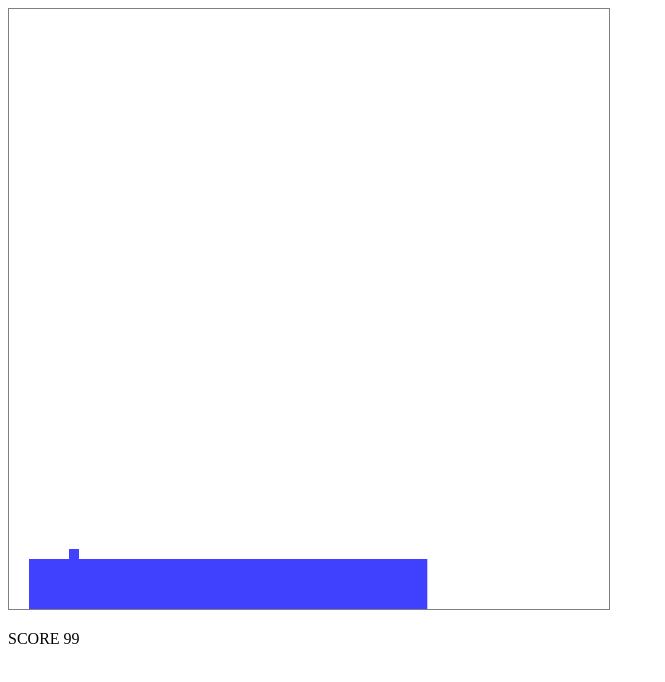
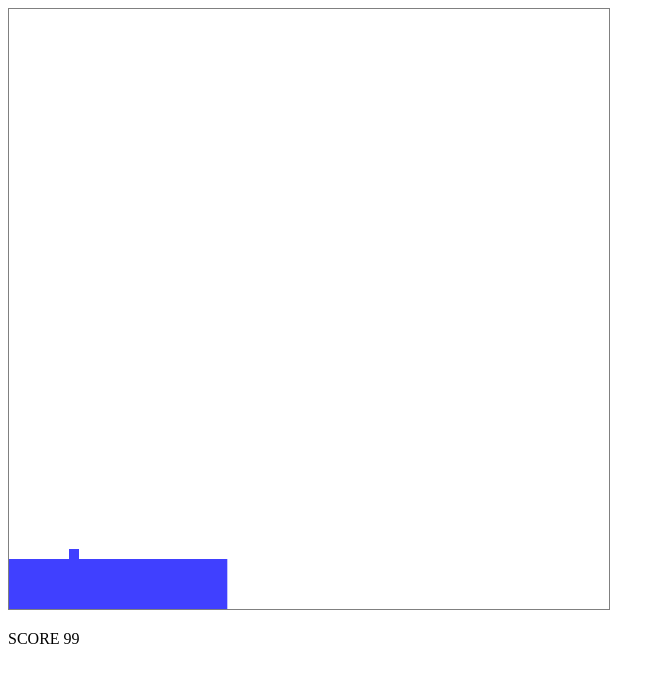
Before and after one commit to OS9/2018SpringCamp, a plain HTML site: page loop.html in a window 1280 px wide. Shown: the whole page, without its empty margins (0-665 px from the left). Drawn offline with Linux system fonts and the light colour scheme.

Commit message:
hantei追加

```diff
--- a/js/main.js
+++ b/js/main.js
@@ -46,11 +46,12 @@ window.onload = function() {
     info = document.getElementById('info');
 
     //ランダム地形を配列に保存
-    var rndLnd = [20];
-    for (let i = 0; i < rndLnd.length; i++) {
-        var drwRnd = (Math.random()*1) + 3;
-        rndLnd[i] = drwRnd;
-    }
+    var drwRnd = (Math.random()*1) + 3;
+    // var rndLnd = [20];
+    // for (let i = 0; i < rndLnd.length; i++) {
+    //     var drwRnd = (Math.random()*1) + 3;
+    //     rndLnd[i] = drwRnd;
+    // }
 
 
     var timer = setInterval(function() {
@@ -63,10 +64,11 @@ window.onload = function() {
         //経過時間と開始判定
         if(start == true){
             //ステージ
-            updateStage(rndLnd);
+            // updateStage(rndLnd);
+            updateStage(drwRnd);
             do{
                 switch(true){
-                    case (x > 0 && x < 600 && y > 0):
+                    case (x > 0 && x < 600 && y < 600 && y > 0):
                         counter++
                         message = counter;
                         break;
@@ -90,7 +92,7 @@ window.onload = function() {
                         break;
                 }
                 //ジャンプ
-                jump();
+                jump(drwRnd);
             }while(i>0);
         }
 
@@ -146,7 +148,7 @@ function drawRoad(drw_nmb) {
 }
 
 function nextRoad(drw_nmb) {
-    let drwRd = stage_now_x+100*(drw_nmb-1);
+    let drwRd = stage_now_x+100*drw_nmb;
     ctx.beginPath();
     ctx.fillRect(
         drwRd+100*drw_nmb,stageY/* + rand*/,
@@ -157,8 +159,10 @@ function nextRoad(drw_nmb) {
 
 function drawStage(drw_nmb) {
     drawRoad(drw_nmb);
-    nextRoad(drw_nmb+1);
-    if(stage_now_x < -(100*drw_nmb+100*(drw_nmb+1)*2)) {
+    // nextRoad(drw_nmb+1);
+    nextRoad(drw_nmb);
+    // if(stage_now_x < -(100*drw_nmb+100*(drw_nmb+1)*2)) {
+    if(stage_now_x < -(100*drw_nmb*3)) {
         stage_now_x=screenCanvas.width;
     }
 }
@@ -170,9 +174,10 @@ function moveStage() {
 }
 
 function generateStage(rndLnd) {
-    for (let i = 0; i < rndLnd.length; i++) {
-        drawStage(rndLnd[i]);
-    }
+    // for (let i = 0; i < rndLnd.length; i++) {
+    //     drawStage(rndLnd[i]);
+    // }
+    drawStage(rndLnd);
 }
 
 function updateStage(rndLnd) {
@@ -181,7 +186,7 @@ function updateStage(rndLnd) {
 }
 
 // ジャンプ処理
-function jump(){
+function jump(drw_nmb){
     if (up) {
         y_nex = y;
         y += (y-y_pre)+2;
@@ -189,8 +194,12 @@ function jump(){
         if(y==150) {
             up = !up;
         }
-        if(y>540) {
-            y = 540;
+        if(y>600) {
+            if(x > stage_now_x && x < drw_nmb){
+                y = 540;
+            }else{
+                y = 600;
+            }
         }
     }
 }
```
Also changed, not shown: loop.html (+0 -3 lines).
